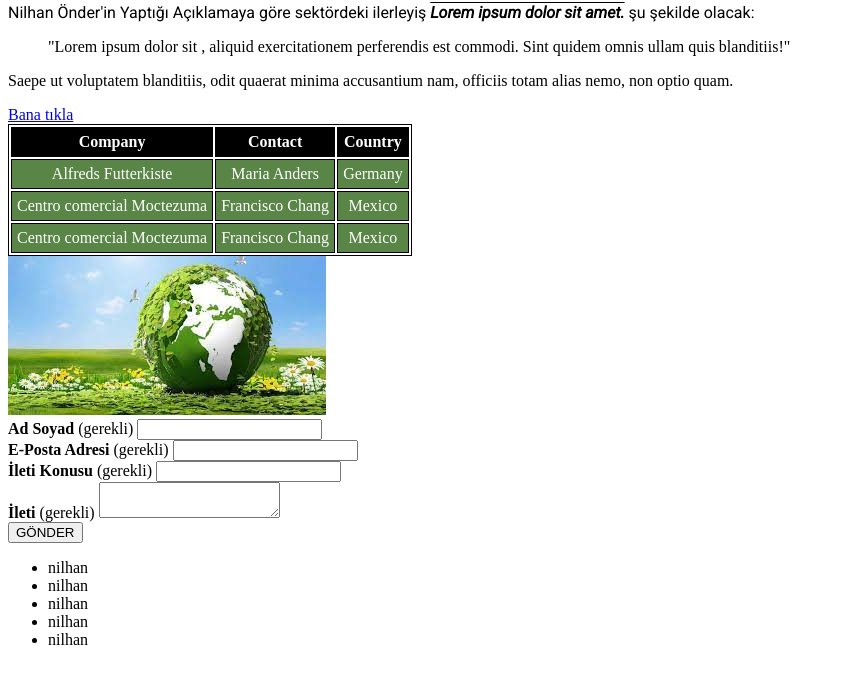
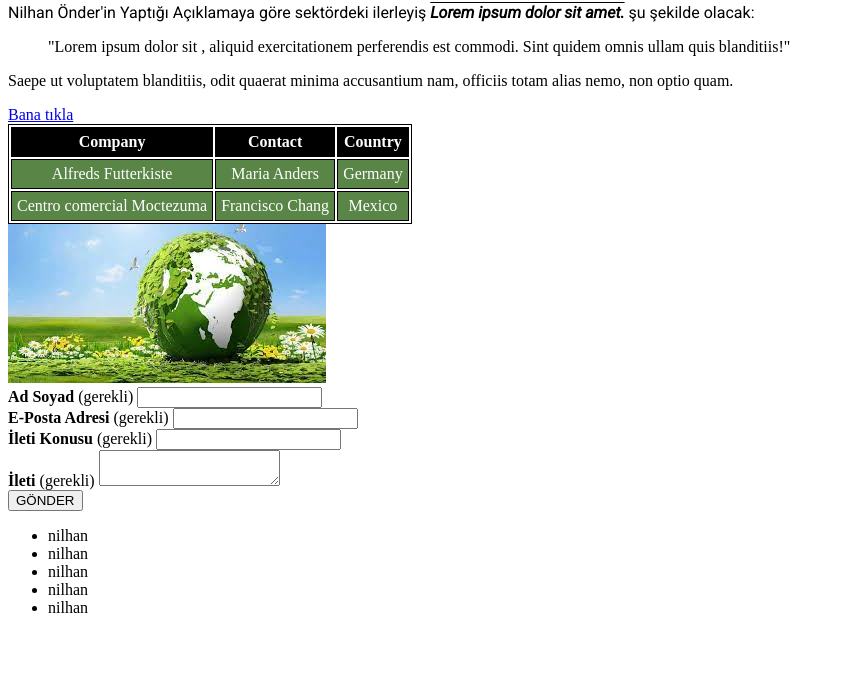
Before and after one commit to NilhanOnder/nilhan-html, a plain HTML site: page index.html in a window 1280 px wide. Shown: the part 77-760 px from the top of the page, without its empty margins (0-844 px from the left). Drawn offline with Linux system fonts and the light colour scheme; a web font is replaced by a local one.

Commit message:
a ve index html metinleri düzeltildi

```diff
--- a/index.html
+++ b/index.html
@@ -62,11 +62,6 @@
           <td>Francisco Chang</td>
           <td>Mexico</td>
         </tr>
-        <tr>
-            <td>Centro comercial Moctezuma</td>
-            <td>Francisco Chang</td>
-            <td>Mexico</td>
-          </tr>
       </table>
 
       <!-- En az bir tane resim ekle -->
```
Also changed, not shown: a.html (+1 -1 lines).
